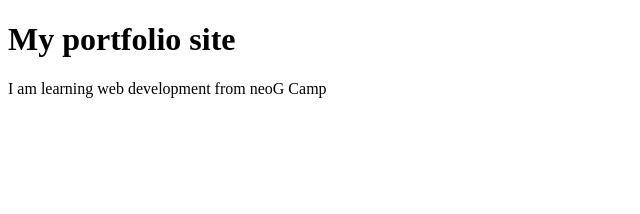
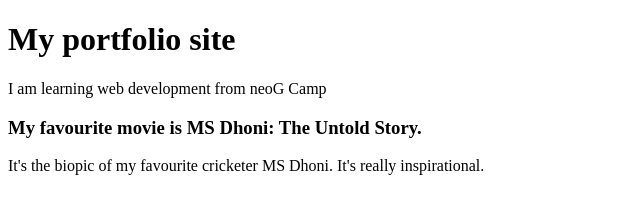
Before and after one commit to amitguptak17/Amit-portfolio, a plain HTML site: page index.html in a window 1280 px wide. Shown: the whole page, without its empty margins (0-640 px from the left). Drawn offline with Linux system fonts and the light colour scheme.

Commit message:
updated fav. movie

```diff
--- a/index.html
+++ b/index.html
@@ -4,10 +4,12 @@
     <meta charset="UTF-8">
     <meta http-equiv="X-UA-Compatible" content="IE=edge">
     <meta name="viewport" content="width=device-width, initial-scale=1.0">
-    <title>Amit Portfolio Site</title>
+    <title>Amit Gupta Portfolio Site</title>
 </head>
 <body>
     <h1>My portfolio site</h1>
     <p>I am learning web development from neoG Camp</p>
+    <h3>My favourite movie is MS Dhoni: The Untold Story.</h3>
+    <p>It's the biopic of my favourite cricketer MS Dhoni. It's really inspirational.</p>
 </body>
 </html>
```
Also changed, not shown: 1 other file.
